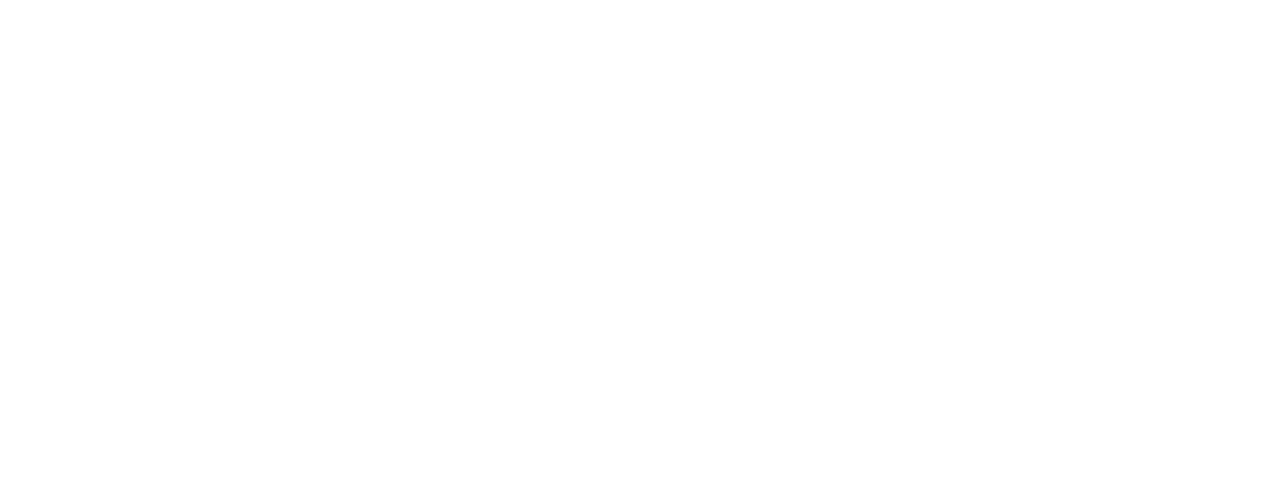
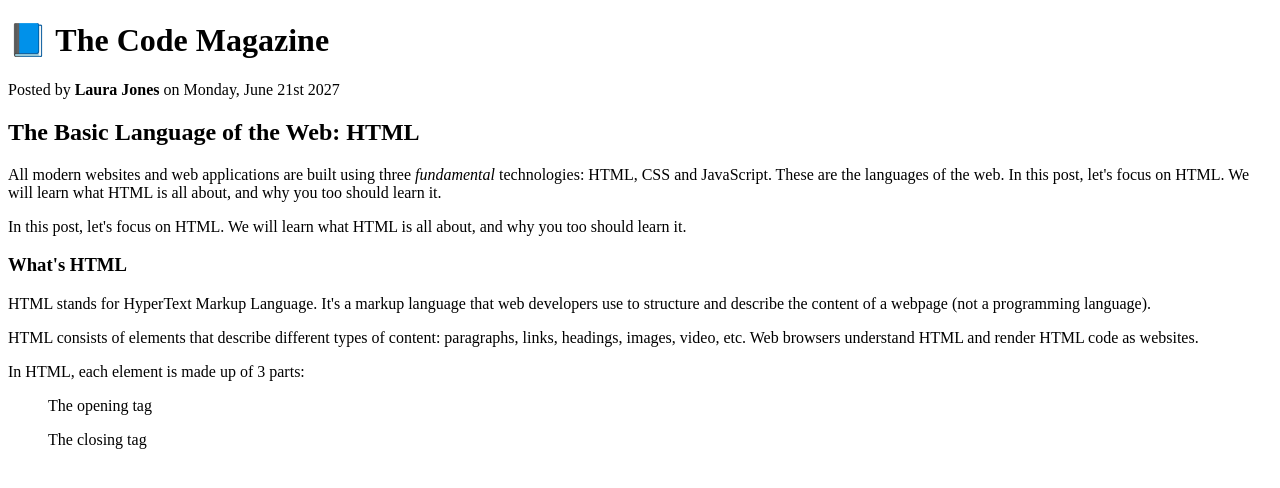
Before and after one commit to Shene24/CodeMagazine, a plain HTML site: page index.html in a window 1280 px wide. Drawn offline with Linux system fonts and the light colour scheme.

Commit message:
text element

```diff
--- a/index.html
+++ b/index.html
@@ -5,5 +5,39 @@
     <meta name="viewport" content="width=device-width, initial-scale=1.0" />
     <title>first web page</title>
   </head>
-  <body></body>
+  <body>
+    <h1>📘 The Code Magazine</h1>
+    <p>Posted by <strong>Laura Jones</strong> on Monday, June 21st 2027</p>
+    <h2>The Basic Language of the Web: HTML</h2>
+    <p>
+      All modern websites and web applications are built using three
+      <em>fundamental</em>
+      technologies: HTML, CSS and JavaScript. These are the languages of the
+      web. In this post, let's focus on HTML. We will learn what HTML is all
+      about, and why you too should learn it.
+    </p>
+    <p>
+      In this post, let's focus on HTML. We will learn what HTML is all about,
+      and why you too should learn it.
+    </p>
+    <h3>What's HTML</h3>
+    <p>
+      HTML stands for HyperText Markup Language. It's a markup language that web
+      developers use to structure and describe the content of a webpage (not a
+      programming language).
+    </p>
+    <p>
+      HTML consists of elements that describe different types of content:
+      paragraphs, links, headings, images, video, etc. Web browsers understand
+      HTML and render HTML code as websites.
+    </p>
+    <p>In HTML, each element is made up of 3 parts:</p>
+
+    <ol>
+      The opening tag
+    </ol>
+    <ul>
+      The closing tag
+    </ul>
+  </body>
 </html>
```
